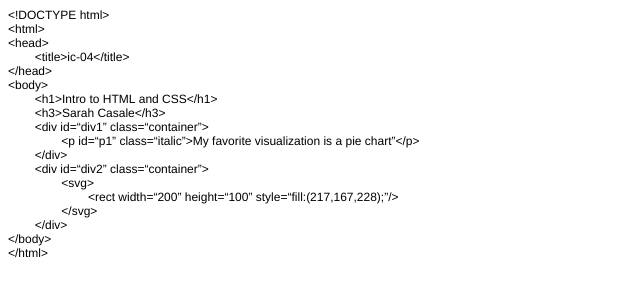
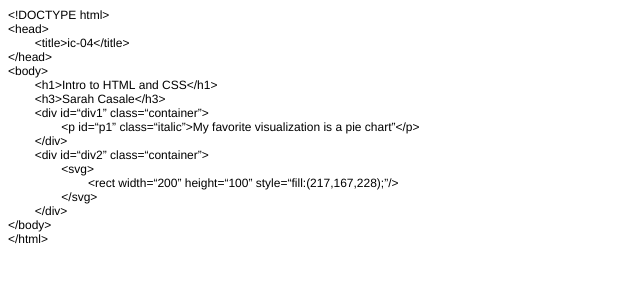
Before and after one commit to DS4200-S22/ic-04-sarahcasale, a plain HTML site: page index.html in a window 1280 px wide. Shown: the whole page, without its empty margins (0-640 px from the left). Drawn offline with Linux system fonts and the light colour scheme.

Commit message:
Update index.html

```diff
--- a/index.html
+++ b/index.html
@@ -14,7 +14,6 @@
 </head>
 <body>
 <p class="p1"><span class="s1">&lt;!DOCTYPE html&gt;</span></p>
-<p class="p1"><span class="s1">&lt;html&gt;</span></p>
 <p class="p1"><span class="s1">&lt;head&gt;</span></p>
 <p class="p1"><span class="s1"><span class="Apple-tab-span">	</span>&lt;title&gt;ic-04&lt;/title&gt;</span></p>
 <p class="p1"><span class="s1">&lt;/head&gt;</span></p>
```
